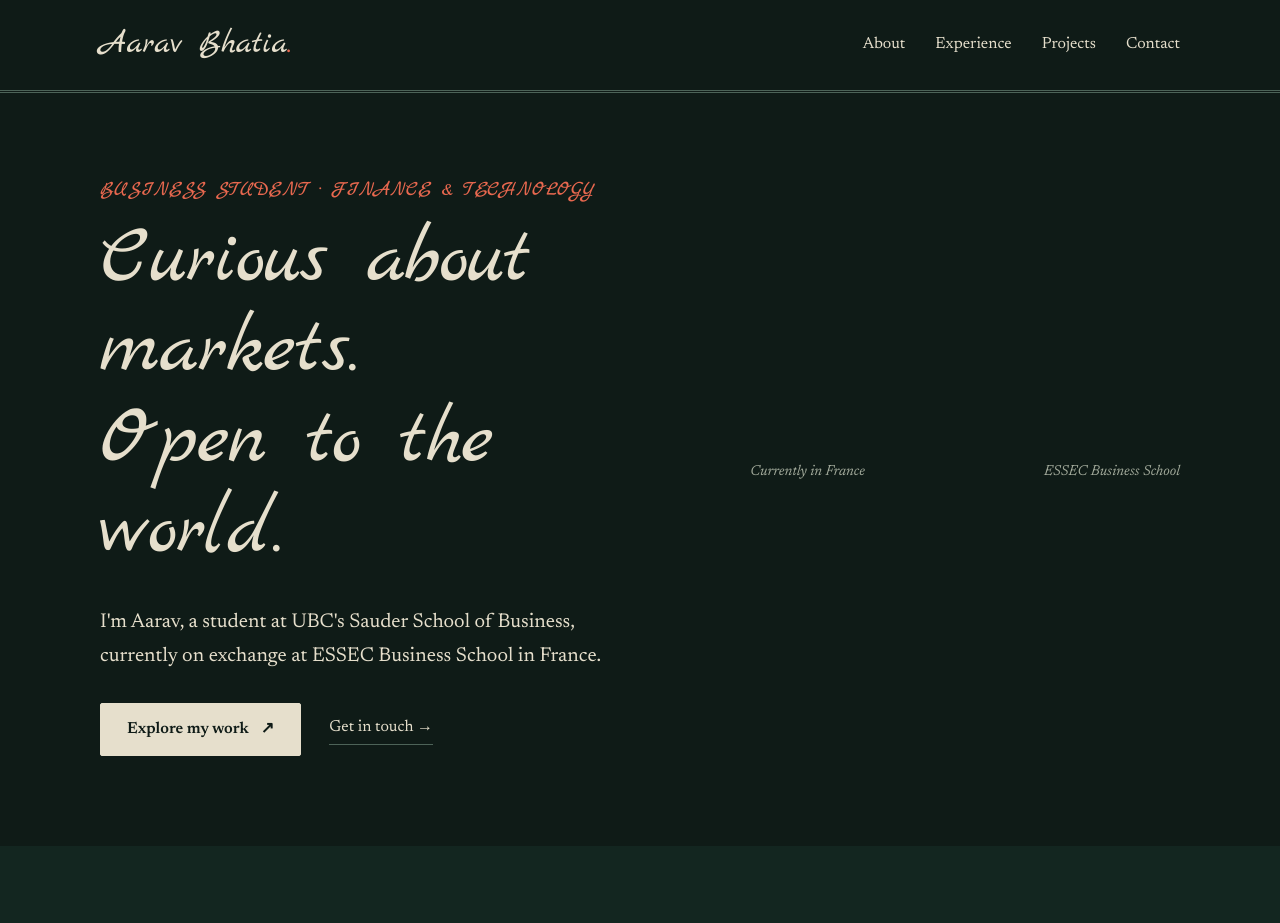
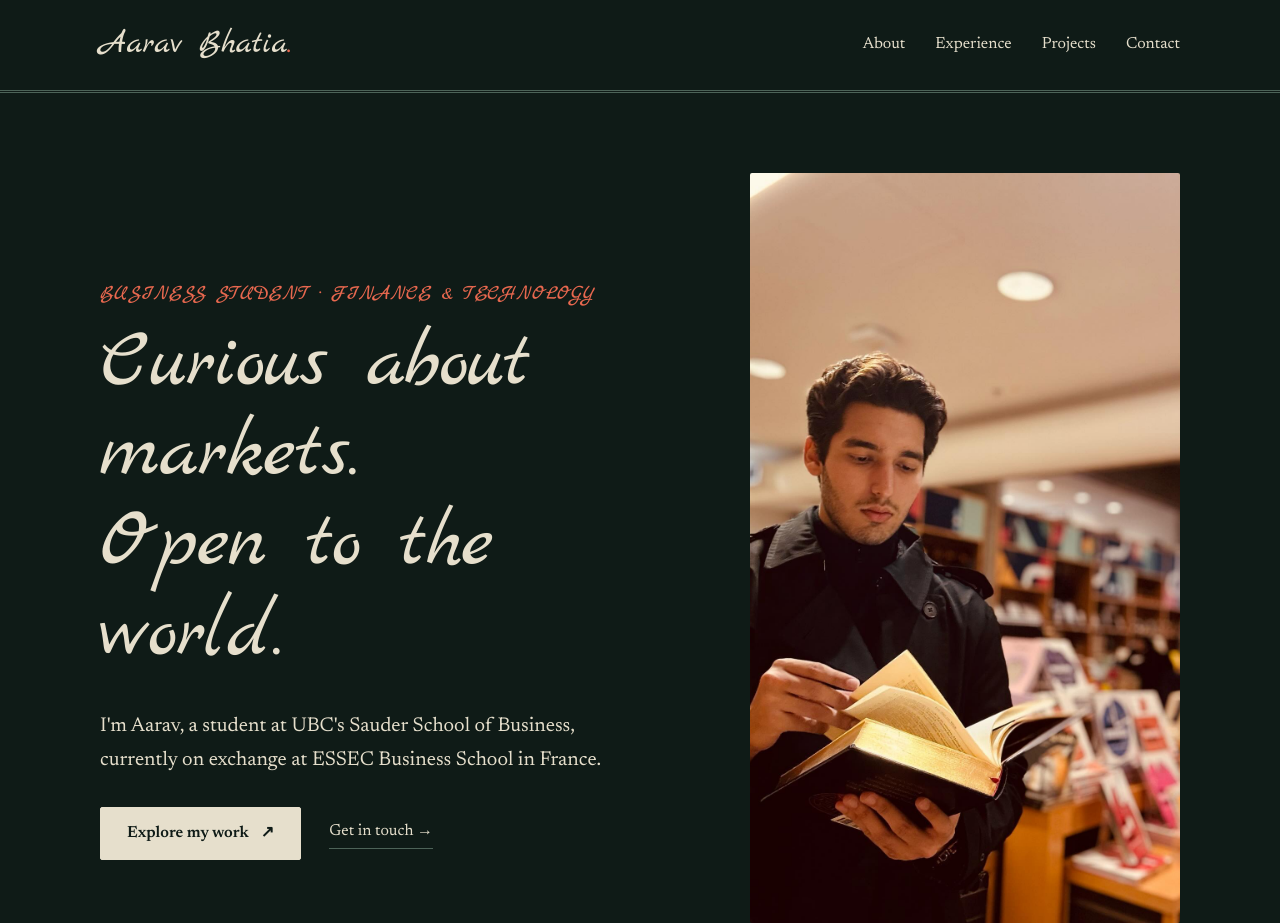
Before and after one commit to b00839208-Aarav/Aarav-Profile, a plain HTML site: page index.html in a window 1280 px wide. Shown: the top 923 px of the page. Drawn offline with Linux system fonts and the light colour scheme.

Commit message:
Update index.html

```diff
--- a/index.html
+++ b/index.html
@@ -25,7 +25,7 @@
       <div class="buttons"><a class="button" href="#projects">Explore my work <span aria-hidden="true">↗</span></a><a class="text-link" href="#contact">Get in touch <span aria-hidden="true">→</span></a></div>
     </div>
     <figure class="portrait">
-      <src="images/profile.jpg" alt="Aarav Bhatia reading a book in a bookstore" width="600" height="750">
+      <img src="images/profile.jpg" alt="Aarav Bhatia reading a book in a bookstore" width="600" height="750">
       <figcaption><span>Currently in France</span><span>ESSEC Business School</span></figcaption>
     </figure>
   </section>
```
